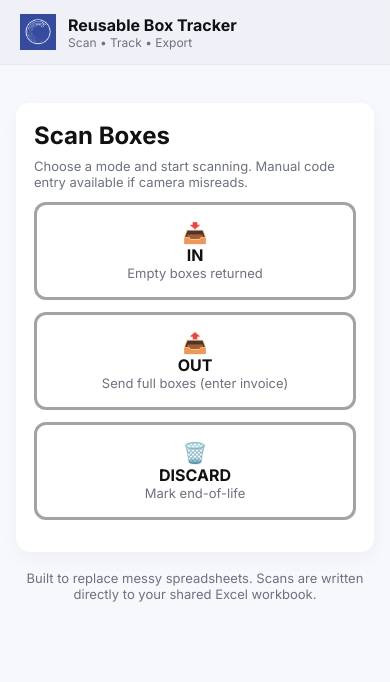
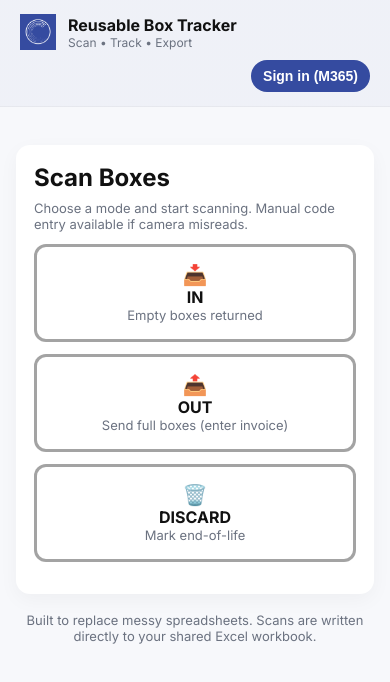
Before and after one commit to unnatgoenka/reusable-box-tracker-new, a plain HTML site: page index.html in a window 390 px wide. Drawn offline with Linux system fonts and the light colour scheme; a script that the page names is missing.

Commit message:
Update index.html
made improvements for phone

```diff
--- a/index.html
+++ b/index.html
@@ -62,7 +62,36 @@
     .user-chip{ padding:6px 10px; border-radius:10px; background:#bfcfff; color:var(--primary); font-weight:600 }
     .muted{ color:var(--muted) }
     .footer { margin-top:18px; text-align:center; color:var(--muted); font-size:13px }
-    @media (max-width:720px){ .modes{ grid-template-columns:repeat(1,1fr) } .topnav{ display:none } }
+    /*@media (max-width:720px){ .modes{ grid-template-columns:repeat(1,1fr) } .topnav{ display:none } }*/
+    @media (max-width:720px){
+    .modes{
+      grid-template-columns: 1fr;
+    }
+
+    .topbar{
+      flex-direction: column;
+      align-items: flex-start;
+      gap: 10px;
+    }
+
+    .topnav{
+      display: flex;
+      width: 100%;
+      justify-content: space-between;
+      gap: 8px;
+      flex-wrap: wrap;
+    }
+
+    #userEmail{
+      font-size: 13px;
+      word-break: break-all;
+    }
+
+    .btn{
+      padding: 8px 12px;
+      font-size: 14px;
+    }
+  }
   </style>
 </head>
 <body>
```
